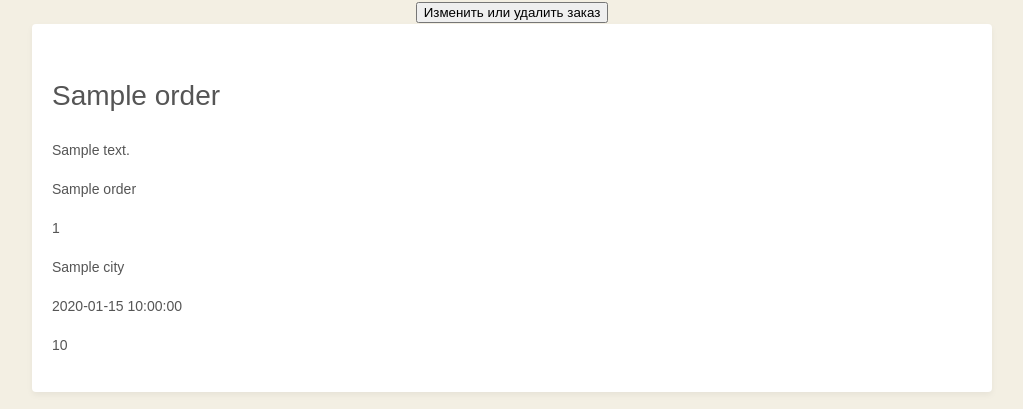
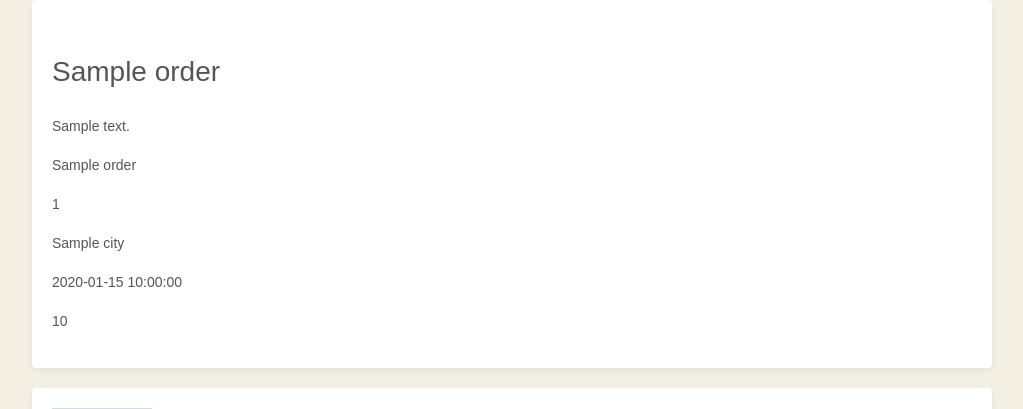
Before and after one commit to Alekseyshutko/Shuba_front, a Flask app: template order/templates/one_order.html in a window 1280 px wide. Shown: the part 195-604 px from the top of the page, without its empty margins (128-1151 px from the left). Run offline with Flask 2, Linux system fonts and the light colour scheme; the template is opened without the code that fills it: values that come from a table or form of the project are taken from there, most other values are stand-ins (such as "Sample title", 1, 10 or a date in 2020); grey boxes marked "Sample" are stand-in pictures.

Commit message:
heroku1112

```diff
--- a/order/templates/delete.html
+++ b/order/templates/delete.html
@@ -2,7 +2,7 @@
 
 <body>
 {% block content %}
-
+{{ super() }}
     <h1>ORDER</h1>
 
     <form action="{{ url_for('order.add') }}" method="POST" enctype="multipart/form-data">
--- a/order/templates/one_order.html
+++ b/order/templates/one_order.html
@@ -2,9 +2,11 @@
 <body>
 {% block content %}
 {{ super() }}
+{% if session['user'] == order.user %}
 
-<form action="{{ url_for('order.delete', id=order.id)}}" style="text-align: center"><button>Изменить или удалить заказ</button></form>
-    <div class="card-wrapper">
+<form action="{{ url_for('order.delete', id=order.id)}}" style="text-align: center"><button>Изменить или удалить заказ</button></form> {}
+{% endif %}
+<div class="card-wrapper">
         <div class="card">
         <h2> {{ order.title }} </h2>
         <p>{{order.description}}</p>
```
